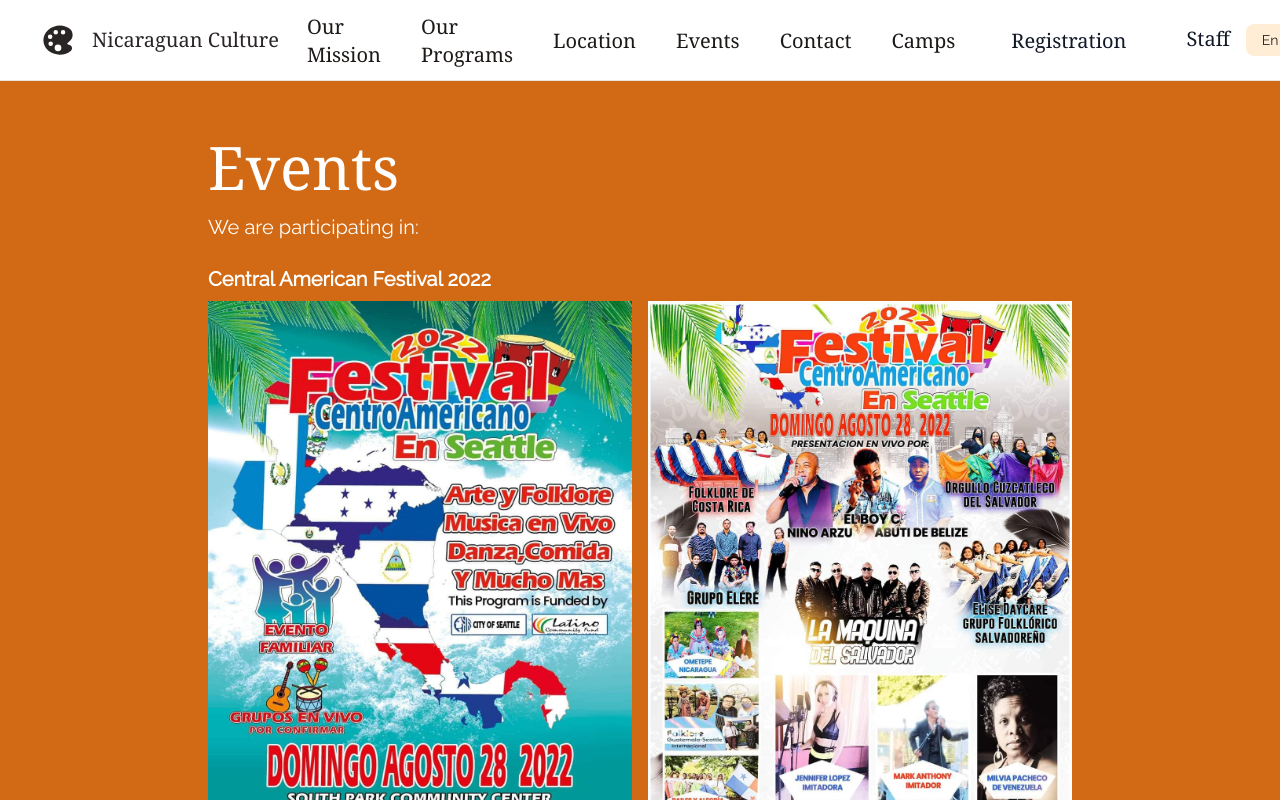
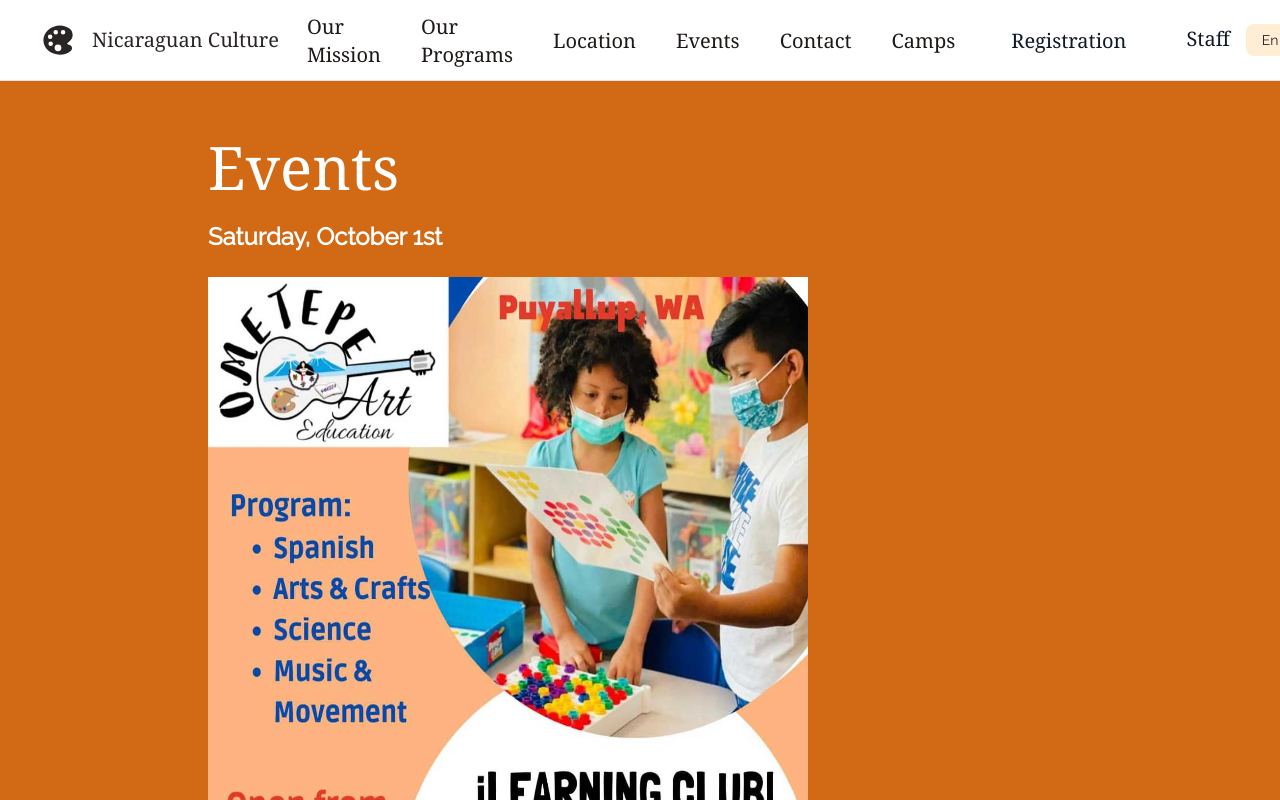
Before and after one commit to papadavis47/ometepe-art-and-education, a Next.js app: page /info/events in a window 1280 px wide. Shown: the top 800 px of the page. Built offline with nearby package versions, Linux system fonts and the light colour scheme; a web font is replaced by a local one.

Commit message:
Add flyer for open house onto the events page

```diff
--- a/pages/info/events.js
+++ b/pages/info/events.js
@@ -2,6 +2,8 @@
 import { useAppContext } from "../../Context/appContext.js";
 import Poster1 from "../../public/images/events/central-american-festival.jpg";
 import Poster2 from "../../public/images/events/central-american-festival2.jpg";
+import Advert1 from "../../public/images/events/open-house-oae-spanish.jpg";
+import Advert2 from "../../public/images/events/open-house-oae-english.jpg";
 import Image from "next/image";
 
 const Events = () => {
@@ -9,8 +11,22 @@
   return (
     <div className='max-w-4xl px-4 pt-6 mx-auto mt-8 text-white page-spacing'>
       <h1 className='font-serif text-4xl sm:text-6xl'>{spanish ? "Eventos" : "Events"}</h1>
-      <p className='my-4 text-lg sm:text-xl'>
-        {spanish ? "Estamos participando en:" : "We are participating in:"}
+      <div>
+        <p className='my-6 text-xl font-semibold sm:text-2xl'>
+          {spanish ? "Sábado, 1 de Octubre" : "Saturday, October 1st"}
+        </p>
+        <div>
+          <Image
+            alt='Advertisement for OpenHouse'
+            src={spanish ? Advert1 : Advert2}
+            height={900}
+            width={600}
+            placeholder='blur'
+          />
+        </div>
+      </div>
+      <p className='my-4 text-xl sm:text-2xl'>
+        {spanish ? "Anteriormente, hemos participado en:" : "Previously, we have participated in:"}
       </p>
       <p className='py-2 text-lg font-semibold sm:text-xl'>
         {spanish ? "Festival Centro Americano 2022" : "Central American Festival 2022"}
```
Also changed, not shown: public/images/events/open-house-oae-english.jpg (added), public/images/events/open-house-oae-spanish.jpg (added).
